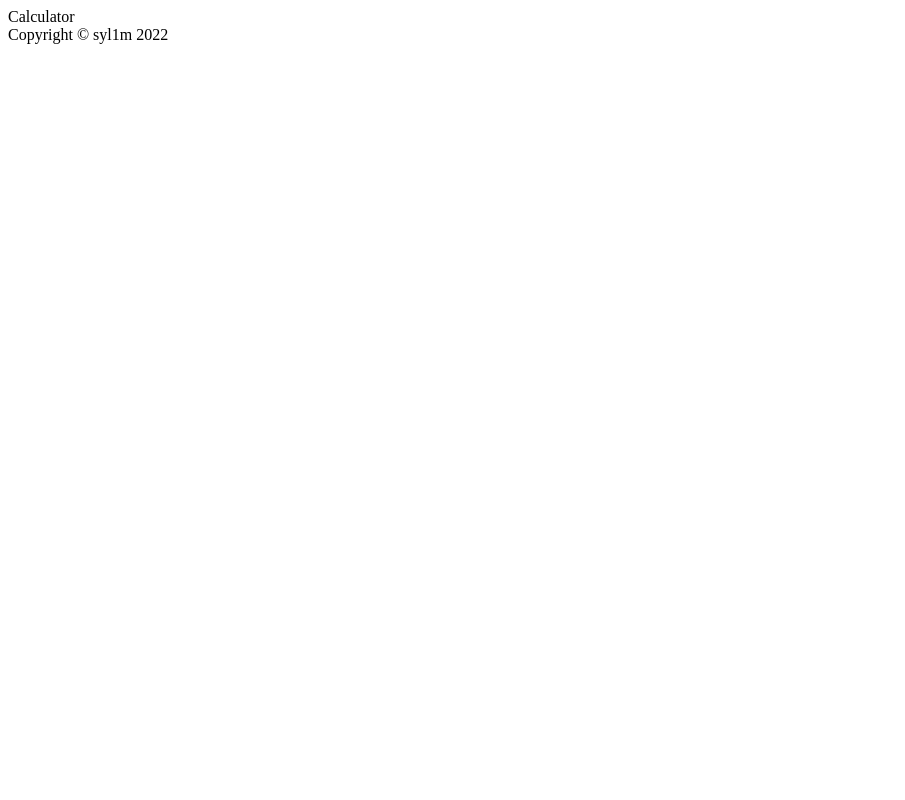
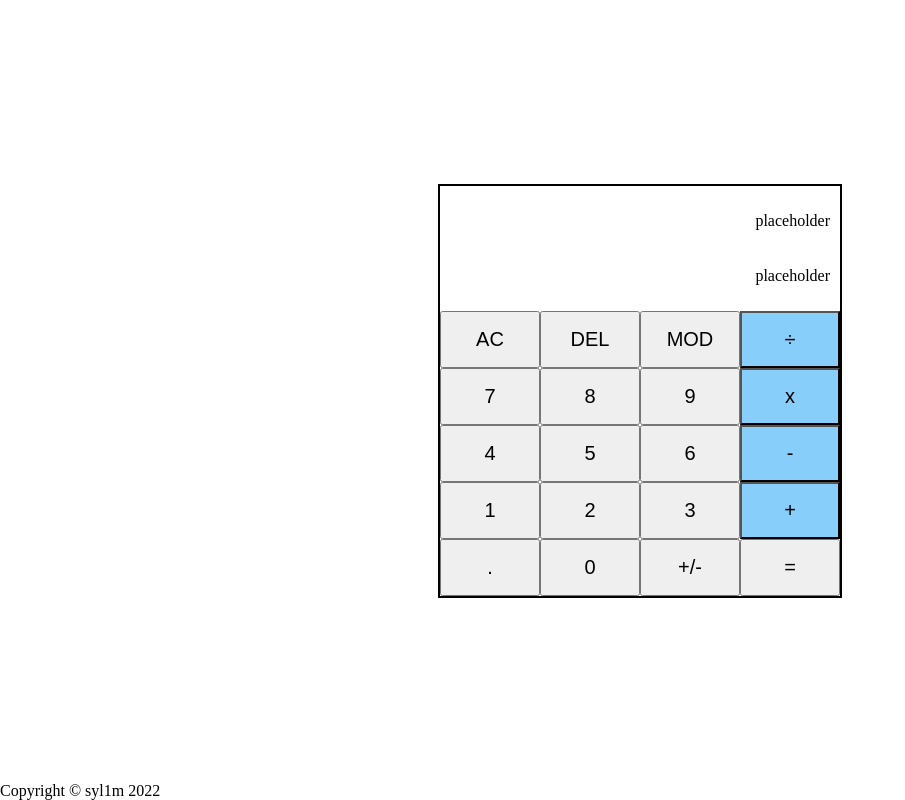
Before and after one commit to syl1m/calculator, a plain HTML site: page index.html in a window 1280 px wide. Shown: the whole page, without its empty margins (0-905 px from the left). Drawn offline with Linux system fonts and the light colour scheme.

Commit message:
Create calculator shell in HTML

```diff
--- a/index.html
+++ b/index.html
@@ -9,8 +9,46 @@
     <script src="javascript.js" defer></script>
 </head>
 <body>
-    <div class = header>Calculator</div>
-    <div class = calculator_container></div>
-    <div class = footer>Copyright © syl1m 2022</div>
+    <div class="main_body">
+        <div class="calculator_container">
+            <div class="display">
+                <div class="previous">placeholder</div>
+                <div class="current">placeholder</div>
+            </div>
+            <div class="buttons">
+                <div class="row" >
+                    <button class="AC" >AC</button>
+                    <button class="DEL" >DEL</button>
+                    <button class="MOD" >MOD</button>
+                    <button class="operator divide">÷</button>
+                </div>
+                <div class="row" >
+                    <button class="seven" >7</button>
+                    <button class="eight" >8</button>
+                    <button class="nine" >9</button>
+                    <button class="operator multiply">x</button>
+                </div>
+                <div class="row" >
+                    <button class="four" >4</button>
+                    <button class="five" >5</button>
+                    <button class="six" >6</button>
+                    <button class="operator subtract">-</button>
+                </div>
+                <div class="row" >
+                    <button class="one" >1</button>
+                    <button class="two" >2</button>
+                    <button class="three" >3</button>
+                    <button class="operator add">+</button>
+                </div>
+                <div class="row" >
+                    <button class="decimal" >.</button>
+                    <button class="zero" >0</button>
+                    <button class="sign_change" >+/-</button>
+                    <button class="equals">=</button>
+                </div>
+            </div>
+        </div>
+    </div>
+    <div class="footer">Copyright © syl1m 2022</div>
 </body>
 </html>
--- a/style.css
+++ b/style.css
@@ -0,0 +1,50 @@
+body {
+    display: flex;
+    flex-direction: column;
+    min-height: 100vh;
+    margin: 0;
+}
+
+.main_body {
+    display: flex;
+    flex-direction: column;
+    flex: 1;
+    justify-content: center;
+    align-items: center;
+}
+
+.calculator_container {
+    display: flex;
+    flex-direction: column;
+    width: 400px;
+    border: 2px solid black;
+}
+
+.display {
+    display: flex;
+    flex-direction: column;
+    justify-content: space-evenly;
+    height: 125px;
+}
+
+.previous, .current {
+    text-align: right;
+    padding: 10px;
+}
+
+.row {
+    display: flex;
+}
+
+button {
+    display: flex;
+    flex: 1;
+    justify-content: center;
+    align-items: center;
+    font-size: 20px;
+    padding: 15px;
+}
+
+.operator {
+    background-color: lightskyblue;
+}
```
Also changed, not shown: javascript.js (+0 -9 lines).
